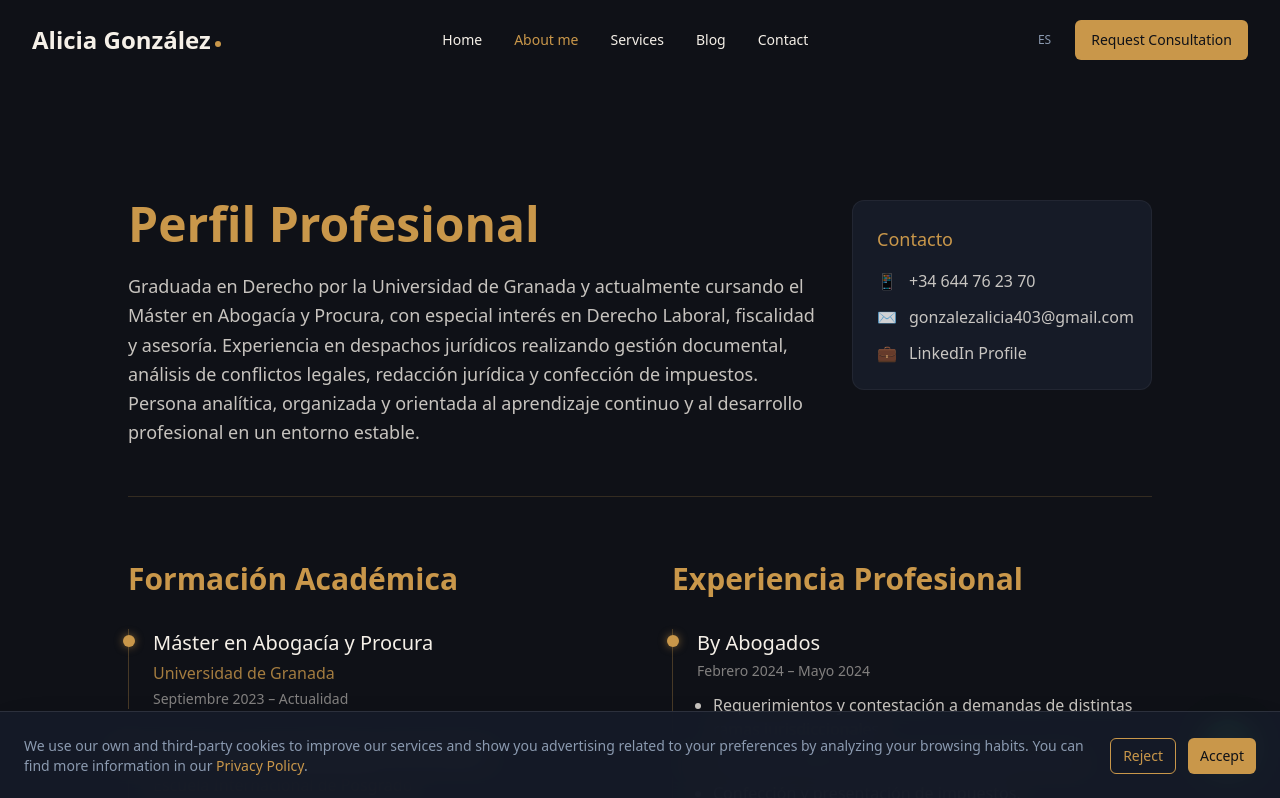
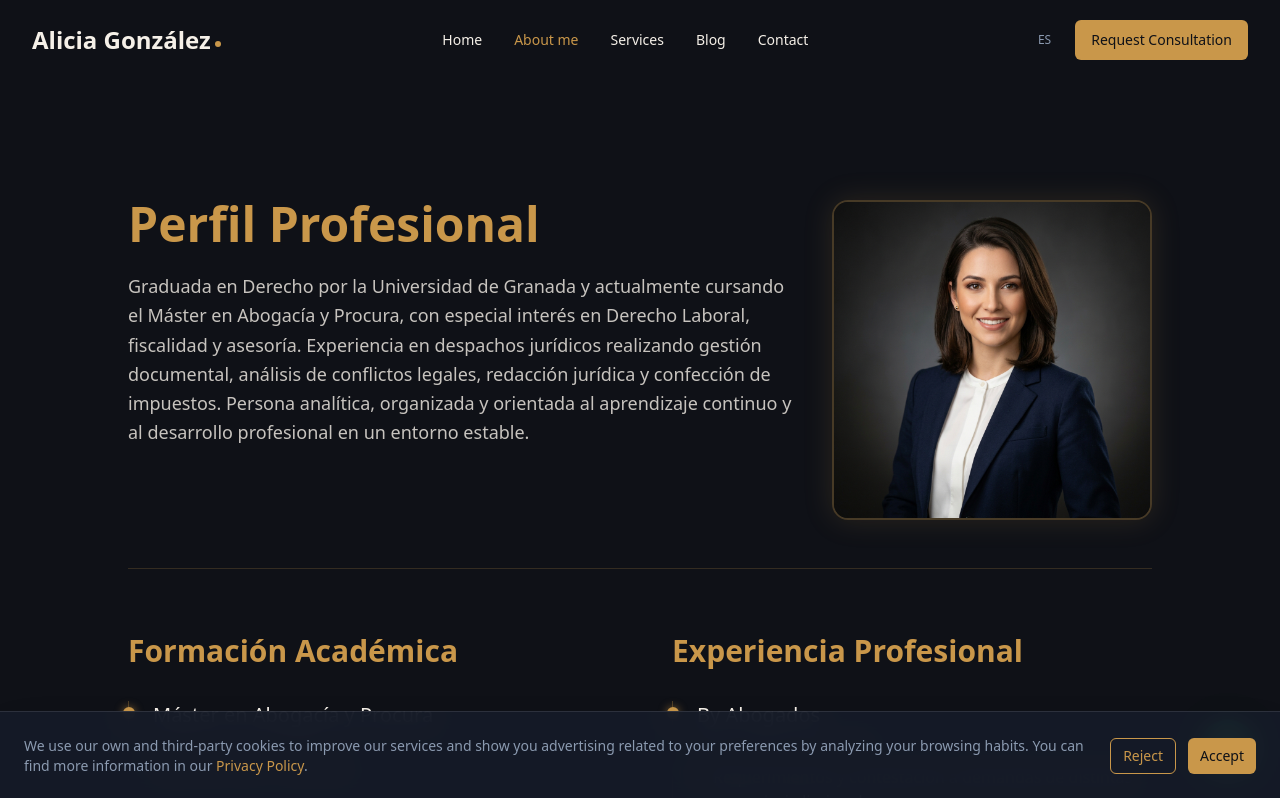
Before and after one commit to PabloVallecillos/alicia-gonzalez-web, a Next.js app: page /en/sobre-mi in a window 1280 px wide. Shown: the top 798 px of the page. Built offline with nearby package versions, Linux system fonts and the light colour scheme.

Commit message:
content: add profile picture and remove redundant contact card

```diff
--- a/src/app/[locale]/sobre-mi/page.tsx
+++ b/src/app/[locale]/sobre-mi/page.tsx
@@ -79,19 +79,13 @@ export default function SobreMiPage() {
                 Graduada en Derecho por la Universidad de Granada y actualmente cursando el Máster en Abogacía y Procura, con especial interés en Derecho Laboral, fiscalidad y asesoría. Experiencia en despachos jurídicos realizando gestión documental, análisis de conflictos legales, redacción jurídica y confección de impuestos. Persona analítica, organizada y orientada al aprendizaje continuo y al desarrollo profesional en un entorno estable.
               </p>
             </div>
-            <div className="bg-[#161B27] p-6 rounded-xl border border-white/5 whitespace-nowrap min-w-[300px]">
-              <h3 className="text-lg font-medium text-[#C9974A] mb-4">Contacto</h3>
-              <ul className="space-y-3 text-[#F5F0E8]/80">
-                <li className="flex items-center gap-3">
-                  <span>📱</span> +34 644 76 23 70
-                </li>
-                <li className="flex items-center gap-3">
-                  <span>✉️</span> gonzalezalicia403@gmail.com
-                </li>
-                <li className="flex items-center gap-3">
-                  <span>💼</span> <a href="https://www.linkedin.com/in/aliciagonzalezgarcia99" target="_blank" rel="noreferrer" className="hover:text-[#C9974A] transition-colors">LinkedIn Profile</a>
-                </li>
-              </ul>
+            <div className="shrink-0 w-64 h-64 md:w-80 md:h-80 relative rounded-2xl overflow-hidden border-2 border-[#C9974A]/30 shadow-[0_0_30px_rgba(201,151,74,0.15)]">
+              {/* eslint-disable-next-line @next/next/no-img-element */}
+              <img
+                src="/images/perfil.png"
+                alt="Alicia González García"
+                className="w-full h-full object-cover"
+              />
             </div>
           </div>
         </motion.div>
```
Also changed, not shown: public/images/perfil.png (added).
